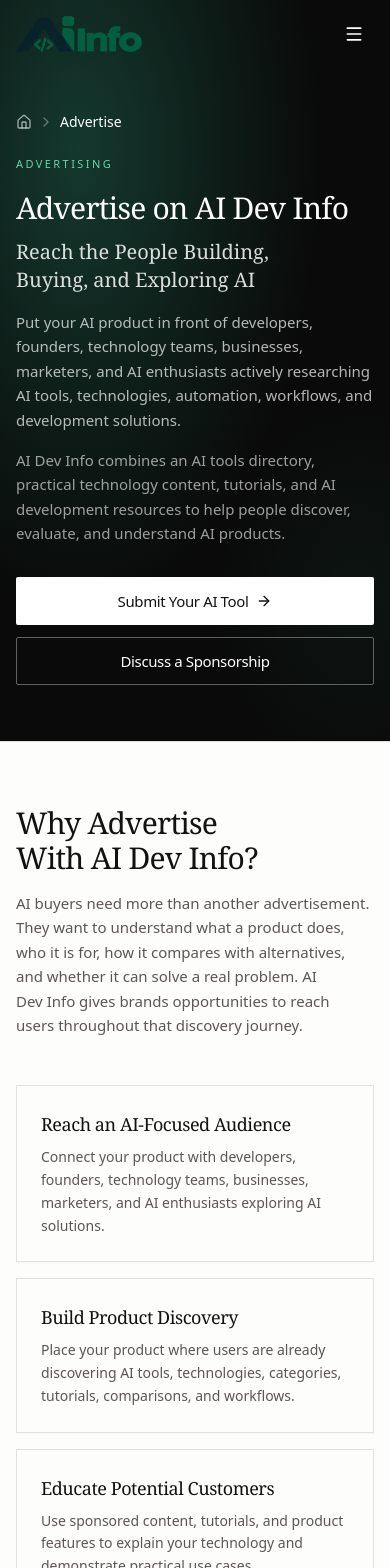
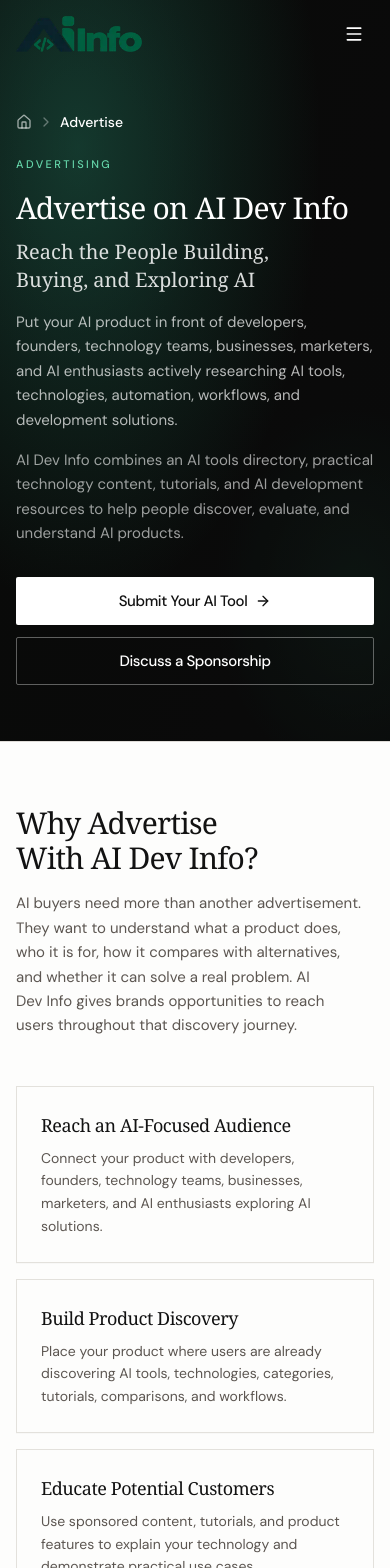
Before and after one commit to aidevinfo3-eng/aidevinfo, a Next.js app: page /advertise in a window 390 px wide. Shown: the top 1568 px of the page. Built offline with nearby package versions, Linux system fonts and the light colour scheme.

Commit message:
pageinsight fixes

```diff
--- a/app/(site)/page.tsx
+++ b/app/(site)/page.tsx
@@ -1,46 +1,16 @@
 import type { Metadata } from 'next';
-import dynamic from 'next/dynamic';
 import { HeroSection } from '@/components/home/hero-section';
 import { PillarsSection } from '@/components/home/pillars-section';
+import { PopularCategoriesSection } from '@/components/home/popular-categories-section';
+import { TrendingToolsSection } from '@/components/home/trending-tools-section';
+import { EvaluateToolsSection } from '@/components/home/evaluate-tools-section';
+import { LearnTopicsSection } from '@/components/home/learn-topics-section';
+import { LifecycleSection } from '@/components/home/lifecycle-section';
+import { WhyAdevInfoSection } from '@/components/home/why-adev-info-section';
+import { ContactCtaSection } from '@/components/home/contact-cta-section';
 import { getFeaturedAiTools } from '@/lib/ai-tools';
 import { getHomeCategoriesWithCounts } from '@/lib/tool-categories';
 import { generateSEO } from '@/lib/seo';
-
-const PopularCategoriesSection = dynamic(() =>
-  import('@/components/home/popular-categories-section').then((m) => ({
-    default: m.PopularCategoriesSection,
-  }))
-);
-const TrendingToolsSection = dynamic(() =>
-  import('@/components/home/trending-tools-section').then((m) => ({
-    default: m.TrendingToolsSection,
-  }))
-);
-const EvaluateToolsSection = dynamic(() =>
-  import('@/components/home/evaluate-tools-section').then((m) => ({
-    default: m.EvaluateToolsSection,
-  }))
-);
-const LearnTopicsSection = dynamic(() =>
-  import('@/components/home/learn-topics-section').then((m) => ({
-    default: m.LearnTopicsSection,
-  }))
-);
-const LifecycleSection = dynamic(() =>
-  import('@/components/home/lifecycle-section').then((m) => ({
-    default: m.LifecycleSection,
-  }))
-);
-const WhyAdevInfoSection = dynamic(() =>
-  import('@/components/home/why-adev-info-section').then((m) => ({
-    default: m.WhyAdevInfoSection,
-  }))
-);
-const ContactCtaSection = dynamic(() =>
-  import('@/components/home/contact-cta-section').then((m) => ({
-    default: m.ContactCtaSection,
-  }))
-);
 
 export const metadata: Metadata = generateSEO({
   title: 'AI Dev Info — Understand AI, Evaluate Tools, Build What Works',
--- a/app/globals.css
+++ b/app/globals.css
@@ -43,7 +43,7 @@
     @apply border-border;
   }
   body {
-    @apply bg-background font-sans text-foreground antialiased;
+    @apply bg-background text-foreground antialiased;
   }
   h1, h2, h3, h4, h5, h6 {
     @apply tracking-tight text-foreground;
@@ -92,12 +92,6 @@
       background-size: cover;
       background-position: center;
     }
-  }
-
-  /* Below-fold sections: skip offscreen layout/paint work */
-  .cv-auto {
-    content-visibility: auto;
-    contain-intrinsic-size: auto 720px;
   }
 
   /* Dark hero overlays — editorial grid, grain (shared PageHeroBackdrop) */
--- a/app/layout.tsx
+++ b/app/layout.tsx
@@ -1,4 +1,17 @@
 import type { Metadata, Viewport } from 'next';
+import { DM_Sans } from 'next/font/google';
+
+/**
+ * swap + adjustFontFallback = next/font injects size-adjusted fallback so
+ * glyph metrics match and CLS stays low (unlike display:optional mid-load swap).
+ */
+const dmSans = DM_Sans({
+  subsets: ['latin'],
+  variable: '--font-sans',
+  display: 'swap',
+  adjustFontFallback: true,
+  preload: true,
+});
 
 const siteUrl = 'https://aidevinfo.online';
 
@@ -70,7 +83,7 @@ export default function RootLayout({
   children: React.ReactNode;
 }) {
   return (
-    <html lang="en" suppressHydrationWarning>
+    <html lang="en" className={dmSans.variable} suppressHydrationWarning>
       <head>
         {/* Keep AdSense in initial HTML while site is in verification */}
         <script
@@ -79,7 +92,7 @@ export default function RootLayout({
           crossOrigin="anonymous"
         />
       </head>
-      <body>{children}</body>
+      <body className="font-sans antialiased">{children}</body>
     </html>
   );
 }
--- a/components/home/home-atmosphere-shell.tsx
+++ b/components/home/home-atmosphere-shell.tsx
@@ -17,7 +17,7 @@ export function HomeAtmosphereShell({
   return (
     <section
       className={cn(
-        'home-cta-banner cv-auto relative isolate overflow-hidden',
+        'home-cta-banner relative isolate overflow-hidden',
         compact ? 'py-16 sm:py-20' : 'py-16 sm:py-20 lg:py-24',
         className
       )}
--- a/components/home/home-section.tsx
+++ b/components/home/home-section.tsx
@@ -15,7 +15,7 @@ export function HomeSection({ band, children, className, id }: HomeSectionProps)
     <section
       id={id}
       className={cn(
-        'cv-auto py-16 sm:py-24',
+        'py-16 sm:py-24',
         band === 'paper' && 'section-paper',
         band === 'tint' && 'section-tint section-textured',
         className
@@ -26,9 +26,9 @@ export function HomeSection({ band, children, className, id }: HomeSectionProps)
   );
 }
 
-/** Cards on white/cream bands — subtle inset (no color transitions → avoids CLS jank). */
+/** Cards on white/cream bands — subtle inset. */
 export const HOME_CARD_INSET =
-  'home-card-inset hover:border-foreground/20 hover:bg-card';
+  'home-card-inset transition-colors hover:border-foreground/20 hover:bg-card';
 
 /** Cards on tinted bands — elevated white. */
-export const HOME_CARD_ELEVATED = 'home-card hover:border-foreground/25';
+export const HOME_CARD_ELEVATED = 'home-card transition-colors hover:border-foreground/25';
--- a/components/layout/navbar.tsx
+++ b/components/layout/navbar.tsx
@@ -44,7 +44,7 @@ export function Navbar() {
   return (
     <header
       className={cn(
-        'fixed inset-x-0 top-0 z-50 h-[4.25rem] border-b',
+        'fixed inset-x-0 top-0 z-50 h-[4.25rem] border-b transition-[background-color,box-shadow] duration-200',
         solid
           ? 'border-neutral-200 bg-[hsl(40_12%_97%)] shadow-[0_8px_30px_-12px_rgba(0,0,0,0.18)]'
           : 'border-transparent bg-transparent shadow-none'
--- a/components/shared/page-hero-backdrop.tsx
+++ b/components/shared/page-hero-backdrop.tsx
@@ -1,6 +1,7 @@
+import { preload } from 'react-dom';
 import { DeferredHeroVideo } from '@/components/shared/deferred-hero-video';
 
-/** Optimized stills — desktop only (mobile uses CSS so LCP is text, not an image). */
+/** Optimized stills — desktop CSS background (media-gated; phones never download). */
 export const HERO_BG_POSTER = '/poster-hero.webp';
 export const HERO_BG_POSTER_MOBILE = '/poster-hero-mobile.webp';
 export const HERO_BG_IMAGE = HERO_BG_POSTER;
@@ -14,15 +15,21 @@ type PageHeroBackdropProps = {
 };
 
 /**
- * Mobile: CSS-only atmosphere (no image download → LCP is the headline).
- * Desktop: photo via CSS background (media-gated) + deferred video.
+ * Mobile: CSS-only atmosphere (LCP = text).
+ * Desktop: preloaded photo via CSS @media + deferred video.
  */
 export function PageHeroBackdrop({ priority = false }: PageHeroBackdropProps) {
-  void priority;
+  if (priority) {
+    preload(HERO_BG_POSTER, {
+      as: 'image',
+      type: 'image/webp',
+      fetchPriority: 'high',
+      media: '(min-width: 768px)',
+    });
+  }
 
   return (
     <>
-      {/* Solid base always paints instantly */}
       <div className="hero-media absolute inset-0" aria-hidden />
 
       <DeferredHeroVideo />
@@ -36,7 +43,6 @@ export function PageHeroBackdrop({ priority = false }: PageHeroBackdropProps) {
       />
       <div className="absolute inset-0 bg-emerald-950/35 mix-blend-multiply" aria-hidden />
       <div className="absolute inset-0 bg-[radial-gradient(ellipse_at_20%_20%,hsl(162_55%_32%/0.38),transparent_55%)]" />
-      {/* Heavier effects only on desktop — grain/SVG hurt mobile paint */}
       <div className="absolute inset-0 hidden bg-[radial-gradient(ellipse_at_85%_70%,hsl(158_40%_28%/0.22),transparent_45%)] md:block" />
       <div className="absolute inset-0 hidden hero-backdrop-grid md:block" />
       <div
--- a/tailwind.config.ts
+++ b/tailwind.config.ts
@@ -10,12 +10,10 @@ const config: Config = {
   theme: {
     extend: {
       fontFamily: {
-        /* System stack only — no webfont CLS (PSI flagged DM Sans at 0.42 CLS) */
         sans: [
+          'var(--font-sans)',
           'ui-sans-serif',
           'system-ui',
-          '-apple-system',
-          'BlinkMacSystemFont',
           'Segoe UI',
           'Roboto',
           'Helvetica Neue',
```
